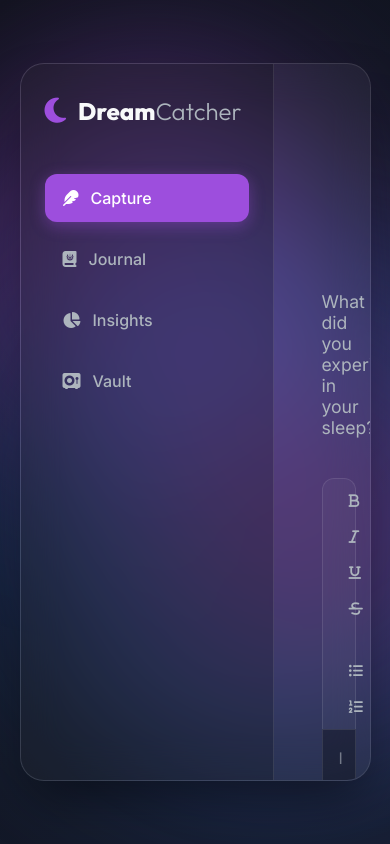
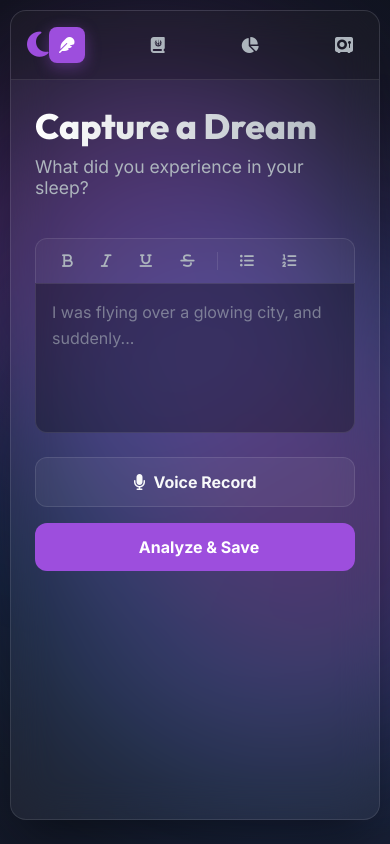
Before and after one commit to AQIBALI-007/dream-catcher1, a website: page dream-catcher-vanilla/public/index.html in a window 390 px wide. Shown: the top 844 px of the page. Drawn offline with Linux system fonts and the light colour scheme.

Commit message:
Add responsive styling for mobile, tablets, and pads

```diff
--- a/dream-catcher-vanilla/public/style.css
+++ b/dream-catcher-vanilla/public/style.css
@@ -979,3 +979,98 @@ body {
 #vault-list {
     margin-top: 1rem;
 }
+
+/* Responsive Design for Tablets and Mobile */
+@media (max-width: 850px) {
+    body {
+        align-items: flex-start;
+        padding: 10px;
+    }
+
+    .glass-container {
+        flex-direction: column;
+        width: 100%;
+        height: 96vh;
+        border-radius: 16px;
+    }
+
+    .sidebar {
+        width: 100%;
+        border-right: none;
+        border-bottom: 1px solid var(--glass-border);
+        padding: 1rem;
+        flex-direction: row;
+        justify-content: space-between;
+        align-items: center;
+    }
+
+    .logo {
+        margin-bottom: 0;
+    }
+
+    .logo h2 {
+        font-size: 1.2rem;
+    }
+
+    .nav-links {
+        flex-direction: row;
+        gap: 0.5rem;
+        margin: 0;
+    }
+
+    .nav-links li {
+        padding: 10px;
+        border-radius: 8px;
+    }
+
+    .nav-links li span {
+        display: none; /* Hide text, icon only for mobile */
+    }
+
+    .content {
+        padding: 1.5rem;
+    }
+
+    .header h1 {
+        font-size: 2.2rem;
+    }
+
+    .form-actions {
+        flex-direction: column;
+    }
+
+    .btn {
+        width: 100%;
+        justify-content: center;
+    }
+
+    .journal-grid, .security-grid, .insights-container {
+        grid-template-columns: 1fr;
+    }
+
+    .pin-pad {
+        gap: 0.8rem;
+    }
+
+    .pin-btn {
+        width: 50px;
+        height: 50px;
+        font-size: 1.2rem;
+    }
+
+    .recorder-content, .modal-content {
+        width: 95%;
+        padding: 1.5rem;
+    }
+}
+
+@media (max-width: 480px) {
+    .logo h2 {
+        display: none; /* completely hide logo text on very small screens */
+    }
+
+    .nav-links {
+        width: 100%;
+        justify-content: space-between;
+    }
+}
```
